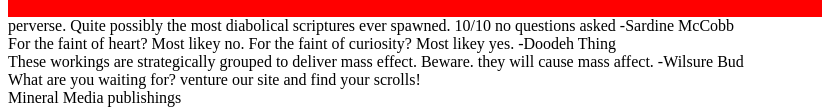
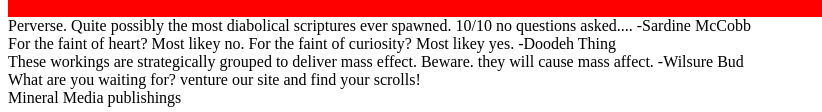
Before and after one commit to Intotheblue99/Landing-page, a plain HTML site: page index.html in a window 1280 px wide. Shown: the part 860-972 px from the top of the page, 0-822 px from the left. Drawn offline with Linux system fonts and the light colour scheme.

Commit message:
Fix quote typo

```diff
--- a/index.html
+++ b/index.html
@@ -38,7 +38,7 @@
         </div>
 
     <div class="quote">
-        <div class="text2">perverse. Quite possibly the most diabolical scriptures ever spawned. 10/10 no questions asked -Sardine McCobb</div>
+        <div class="text2">Perverse. Quite possibly the most diabolical scriptures ever spawned. 10/10 no questions asked.... -Sardine McCobb</div>
         <div class="text2">For the faint of heart? Most likey no. For the faint of curiosity? Most likey yes. -Doodeh Thing</div>
         <div class="text2">These workings are strategically grouped to deliver mass effect. Beware. they will cause mass affect. -Wilsure Bud</div>
     </div>
```
